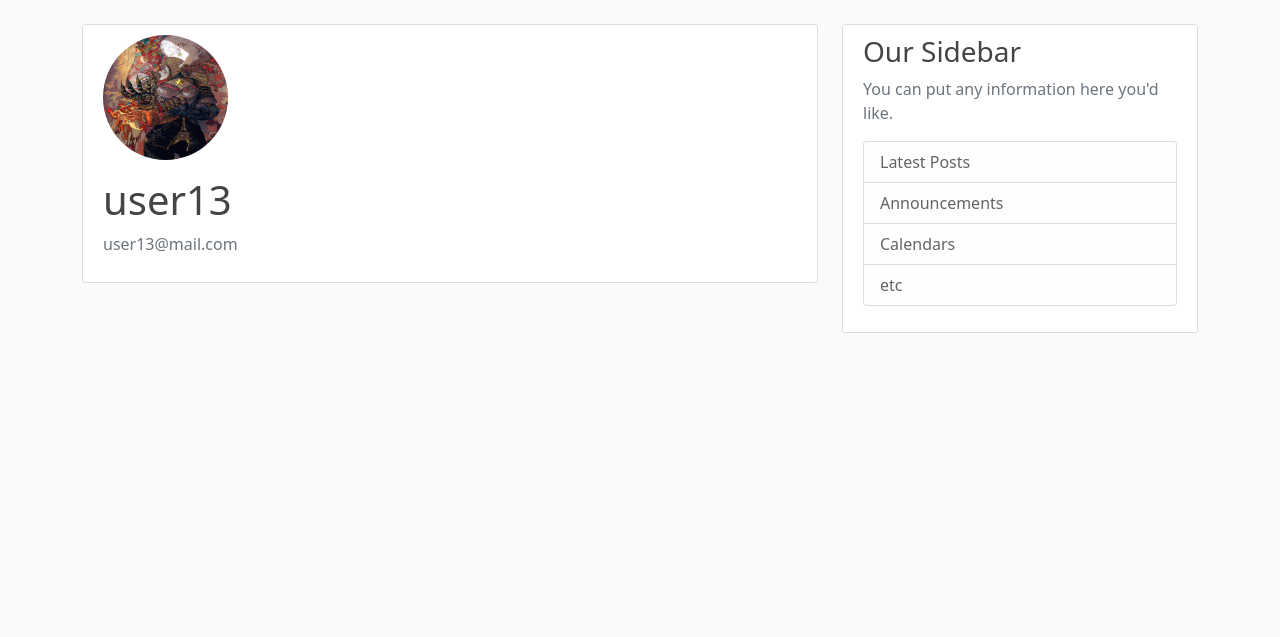
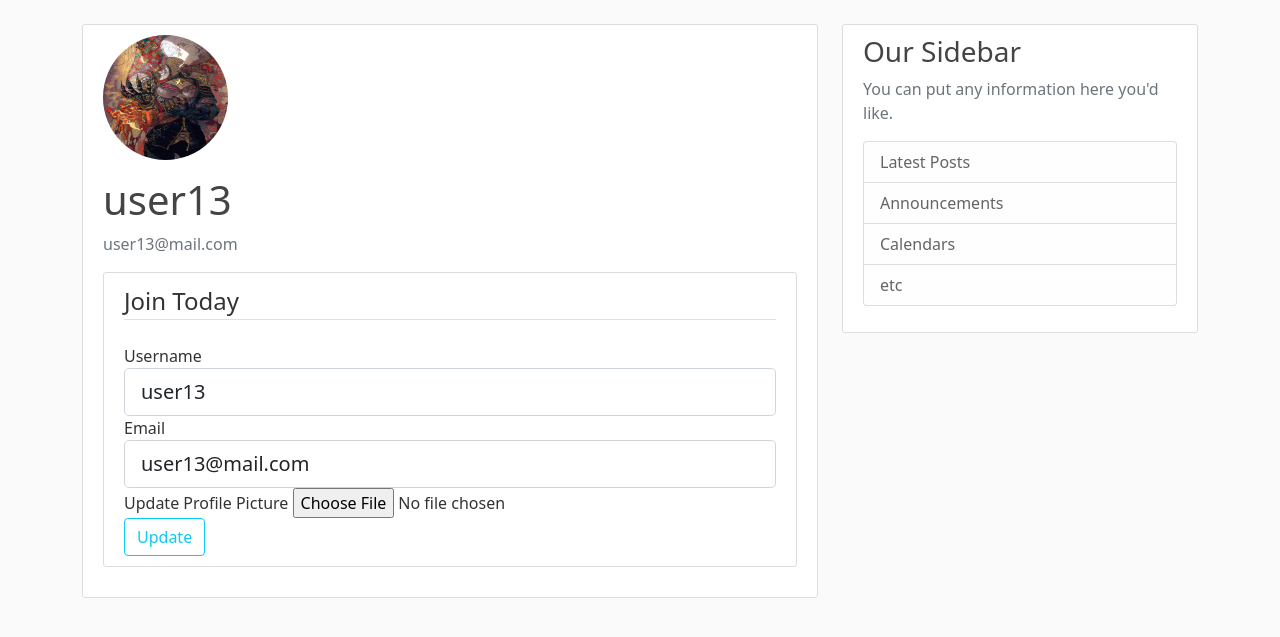
Before and after one commit to b0ssplz/Flask_Project, a Flask app: page /account in a window 1280 px wide. Shown: the part 56-693 px from the top of the page. Run offline with Flask 2, Linux system fonts and the light colour scheme; a user stored in the database is signed in; some libraries are stand-ins or nearby versions.

Commit message:
pillow install / image add

```diff
--- a/flaskblog/forms.py
+++ b/flaskblog/forms.py
@@ -1,5 +1,6 @@
-from xml.dom import ValidationErr
 from flask_wtf import FlaskForm
+from flask_wtf.file import FileField, FileAllowed
+from flask_login import current_user
 from wtforms import StringField, PasswordField, SubmitField, BooleanField
 from wtforms.validators import DataRequired, Length, Email, EqualTo, ValidationError
 from flaskblog.models import User
@@ -46,16 +47,17 @@ class UpdateAccountForm(FlaskForm):
                                        Length(min=2, max=20)])
     email = StringField('Email',
                         validators=[DataRequired(), Email()])
-    submit = SubmitField('Sign Up')
+    picture = FileField('Update Profile Picture', validators=[FileAllowed(['jpg','png'])])
+    submit = SubmitField('Update')
 
     def validate_username(self, username):
-
-        user = User.query.filter_by(username=username.data).first()
-        if user:
-            raise ValidationError('This username already exists.')
+        if username.data != current_user.username:
+            user = User.query.filter_by(username=username.data).first()
+            if user:
+                raise ValidationError('This username already exists.')
 
     def validate_email(self, email):
-
-        user = User.query.filter_by(email=email.data).first()
-        if user:
-            raise ValidationError('This email already exists.')
+        if email.data != current_user.email:
+            user = User.query.filter_by(email=email.data).first()
+            if user:
+                raise ValidationError('This email already exists.')
--- a/flaskblog/routes.py
+++ b/flaskblog/routes.py
@@ -1,8 +1,11 @@
-from email.mime import image
+import secrets
+import os
+from PIL import Image
+
 from flask import render_template, url_for, flash, redirect, request
 from flaskblog import app, db, bcrypt
 from flaskblog.models import User, Post
-from flaskblog.forms import RegistrationForm, LoginForm
+from flaskblog.forms import RegistrationForm, LoginForm, UpdateAccountForm
 from flask_login import login_user, logout_user, current_user, login_required
 
 
@@ -72,8 +75,48 @@ def logout():
     return redirect(url_for('home'))
 
 
-@app.route("/account")
+def save_picture(form_picture):
+    random_hex = secrets.token_hex(8)
+    _, f_ext = os.path.splitext(form_picture.filename)
+    picture_fn = random_hex + f_ext
+    picture_path = os.path.join(
+        app.root_path, 'static/profile_pics', picture_fn)
+
+    output_size = (125, 125)
+    i = Image.open(form_picture)
+    i.thumbnail(output_size)
+    i.save(picture_path)
+
+    return picture_fn
+
+
+@app.route("/account", methods=['GET', 'POST'])
 @login_required
 def account():
-    image_file = url_for('static', filename='profile_pics/' + current_user.image_file)
-    return render_template('account.html', title='Account', image_file=image_file)
+    form = UpdateAccountForm()
+    if form.validate_on_submit():
+
+        if form.picture.data:
+            picture_file = save_picture(form.picture.data)
+            current_user.image_file = picture_file
+
+        current_user.username = form.username.data
+        current_user.email = form.email.data
+        db.session.commit()
+        flash('Updated account data', 'success')
+        return redirect(url_for('account'))
+
+    elif request.method == 'GET':
+        form.username.data = current_user.username
+        form.email.data = current_user.email
+
+    image_file = url_for(
+        'static', filename='profile_pics/' + current_user.image_file)
+    return render_template('account.html', title='Account',
+                           image_file=image_file, form=form)
+
+
+@app.route("/post/new")
+def logout():
+    logout_user()
+    return redirect(url_for('home'))
--- a/flaskblog/templates/account.html
+++ b/flaskblog/templates/account.html
@@ -8,8 +8,60 @@
       <p class="text-secondary">{{ current_user.email}}</p>
     </div>
   </div>
-  <!-- FORM HERE -->
-</div>
+<div class="content-section">
+  <form method="POST" action="" enctype="multipart/form-data">
+    {{ form.hidden_tag() }}
+    <fieldset class="form-group">
+      <legend class="border-bottom mb-4">Join Today</legend>
+
+      <div class="form-group">
+        {{ form.username.label(class="form-control-label") }}
+
+        {% if form.username.errors %}
+            {{ form.username(class="form-control form-control-lg is-invalid") }}
+            <div class="invalid-feedback">
+                {% for error in form.username.errors %}
+                    <span> {{error}} </span>
+                {% endfor %}
+            </div>
+        {% else %}
+            {{ form.username(class="form-control form-control-lg") }}
+        {% endif %}
+      </div>
+
+
+      <div class="form-group">
+        {{ form.email.label(class="form-control-label") }}
+
+        {% if form.email.errors %}
+            {{ form.email(class="form-control form-control-lg is-invalid") }}
+            <div class="invalid-feedback">
+                {% for error in form.email.errors %}
+                    <span> {{error}} </span>
+                {% endfor %}
+            </div>
+        {% else %}
+            {{ form.email(class="form-control form-control-lg") }}
+        {% endif %}
+      </div>
+
+      <div class="form-group">
+        {{ form.picture.label() }}
+        {{ form.picture(class="form-control-file") }}
+
+        {% if form.picture.errors %}
+          {% for error in form.email.errors %}
+          <span class="text-danger"> {{error}} </span></br>
+          {% endfor %}
+        {% endif %}
+      </div>
+
+    </fieldset>
+    <div class=""form-group">
+        {{ form.submit(class="btn btn-outline-info")}}
+    </div>
+  </form>
+</div></div>
 
 
 {% endblock content %}
```
Also changed, not shown: flaskblog/site.db, flaskblog/static/profile_pics/70f41407d5dee63e.jpg (added), flaskblog/static/profile_pics/9f2a78c4485b4c61.png (added), flaskblog/static/profile_pics/e15f640f43168078.jpg (added).
